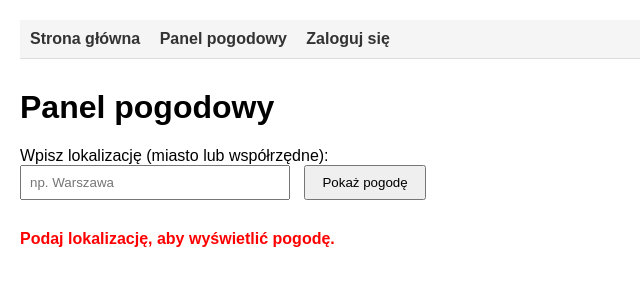
After one commit to jszymanska14/SATTRACK, a Django app: page /weather/ in a window 1280 px wide. The commit adds this page. Shown: the top 300 px of the page, without its empty margins (0-640 px from the left). Run offline with Django 5.2, Linux system fonts and the light colour scheme.

Commit message:
weather panel

```diff
--- a/project/urls.py
+++ b/project/urls.py
@@ -17,9 +17,8 @@ Including another URLconf
 
 from django.contrib import admin
 from django.urls import path, include
-
 from sat_track import views
-from sat_track.views import RegistrationView, SignInView, user_profile
+from sat_track.views import RegistrationView, SignInView, user_profile, weather_panel
 
 urlpatterns = [
     path('admin/', admin.site.urls),
@@ -27,5 +26,8 @@ urlpatterns = [
     path('login/', SignInView.as_view(), name='login'),
     path('profile/', user_profile, name='profile'),
     path('event/<int:event_id>/', views.event_detail, name='event_detail'),
+    path('weather/', weather_panel, name='weather_panel'),
+
+
 
 ]
--- /dev/null
+++ b/sat_track/templates/weather_panel.html
@@ -0,0 +1,104 @@
+{% load static %}
+<!DOCTYPE html>
+<html lang="pl">
+<head>
+    <meta charset="UTF-8">
+    <title>Panel pogodowy – FindYourSatellite</title>
+    <style>
+        body {
+            font-family: Arial, sans-serif;
+            margin: 20px;
+        }
+
+        nav {
+            background-color: #f5f5f5;
+            padding: 10px;
+            margin-bottom: 30px;
+            border-bottom: 1px solid #ddd;
+        }
+
+        nav a {
+            margin-right: 15px;
+            text-decoration: none;
+            color: #333;
+            font-weight: bold;
+        }
+
+        form {
+            margin-bottom: 30px;
+        }
+
+        input[type="text"] {
+            padding: 8px;
+            width: 250px;
+            max-width: 100%;
+            margin-right: 10px;
+        }
+
+        button {
+            padding: 8px 16px;
+            cursor: pointer;
+        }
+
+        .forecast {
+            margin-top: 30px;
+        }
+
+        .forecast-day {
+            border: 1px solid #ddd;
+            border-radius: 8px;
+            padding: 15px;
+            margin-bottom: 20px;
+            background-color: #f9f9f9;
+        }
+
+        .error {
+            color: red;
+            font-weight: bold;
+        }
+    </style>
+</head>
+<body>
+
+<nav>
+    <a href="{% url 'home' %}">Strona główna</a>
+    <a href="{% url 'weather_panel' %}">Panel pogodowy</a>
+
+   <a href="{% url 'sign_in' %}">Zaloguj się</a>
+</nav>
+
+<h1>Panel pogodowy</h1>
+
+<form method="get">
+    <label for="location">Wpisz lokalizację (miasto lub współrzędne):</label><br>
+    <input type="text" id="location" name="location" placeholder="np. Warszawa" value="{{ request.GET.location }}">
+    <button type="submit">Pokaż pogodę</button>
+</form>
+
+{% if error %}
+    <p class="error">{{ error }}</p>
+{% endif %}
+
+{% if forecast_days %}
+    <div class="forecast">
+        <h2>Pogoda dla: {{ location.name }}, {{ location.country }}</h2>
+        <p><strong>Aktualna temperatura:</strong> {{ current.temp_c }}°C</p>
+        <p><strong>Warunki:</strong> {{ current.condition.text }}</p>
+        <p><strong>Wilgotność:</strong> {{ current.humidity }}%</p>
+        <p><strong>Wiatr:</strong> {{ current.wind_kph }} km/h</p>
+
+        <h3>Prognoza na 3 dni:</h3>
+        {% for day in forecast_days %}
+            <div class="forecast-day">
+                <h4>{{ day.date }}</h4>
+                <p><strong>Warunki:</strong> {{ day.day.condition.text }}</p>
+                <p>Temperatura: {{ day.day.avgtemp_c }}°C</p>
+                <p>Min: {{ day.day.mintemp_c }}°C / Max: {{ day.day.maxtemp_c }}°C</p>
+                <p>Opady: {{ day.day.totalprecip_mm }} mm</p>
+            </div>
+        {% endfor %}
+    </div>
+{% endif %}
+
+</body>
+</html>
--- a/sat_track/urls.py
+++ b/sat_track/urls.py
@@ -1,7 +1,7 @@
 from django.urls import path
 
 from . import views
-from .views import RegistrationView, SignInView, user_logout
+from .views import RegistrationView, SignInView, user_logout, weather_panel
 
 urlpatterns = [
     path('', views.home, name='home'),
@@ -9,5 +9,6 @@ urlpatterns = [
     path('sign-in/', SignInView.as_view(), name='sign_in'),
     path('profile/', views.user_profile, name='profile'),
     path('logout/', user_logout, name='logout'),
+    path('weather/', weather_panel, name='weather_panel'),
 
 ]
--- a/sat_track/views.py
+++ b/sat_track/views.py
@@ -1,4 +1,6 @@
 import json
+from datetime import datetime
+from turtle import shape
 
 from django.contrib.auth import authenticate, login
 from django.contrib.auth.hashers import make_password, check_password
@@ -10,6 +12,7 @@ from django.views.generic import CreateView
 from .forms import EventForm
 from django.urls import reverse_lazy
 from django.shortcuts import redirect
+from django.contrib.sites import requests
 
 
 
@@ -130,6 +133,7 @@ class SignInView(View):
 
 
     def get(self, request):
+
         # Just render the HTML page for non-AJAX GET requests
         return render(request, 'sign_in.html')
 
@@ -142,3 +146,34 @@ class SignInView(View):
         else:
             form = EventForm()
         return render(request, 'event_form.html', {'form': form})
+
+
+def weather_panel(request):
+    location_query = request.GET.get("location")
+
+    if not location_query:
+        return render(request, "weather_panel.html", {
+            "error": "Podaj lokalizację, aby wyświetlić pogodę."
+        })
+
+    api_key = "0ddb12030aa8441484a95953251704"
+    url = f"https://api.weatherapi.com/v1/forecast.json?key={api_key}&q={location_query}&days=3&lang=pl"
+
+    try:
+        response = requests.get(url, timeout=5)
+        response.raise_for_status()
+        data = response.json()
+    except Exception as e:
+        return render(request, "weather_panel.html", {
+            "error": f"Nie udało się pobrać danych pogodowych: {e}"
+        })
+
+    forecast_days = data.get("forecast", {}).get("forecastday", [])
+
+    context = {
+        "forecast_days": forecast_days,
+        "location": data.get("location", {}),
+        "current": data.get("current", {}),
+    }
+
+    return render(request, "weather_panel.html", context)
```
Also changed, not shown: sat_track/templates/home.html (+47 -20 lines), db.sqlite3.
